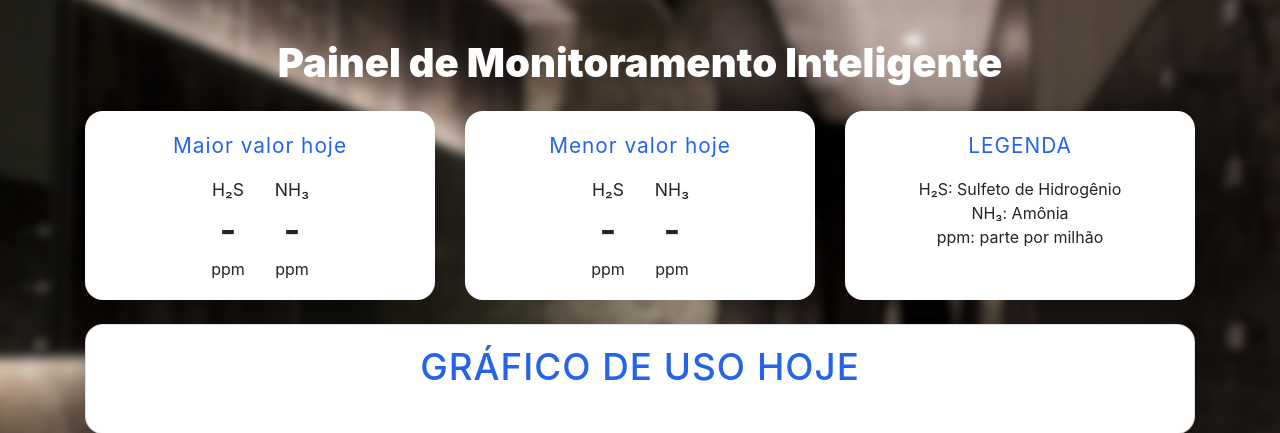
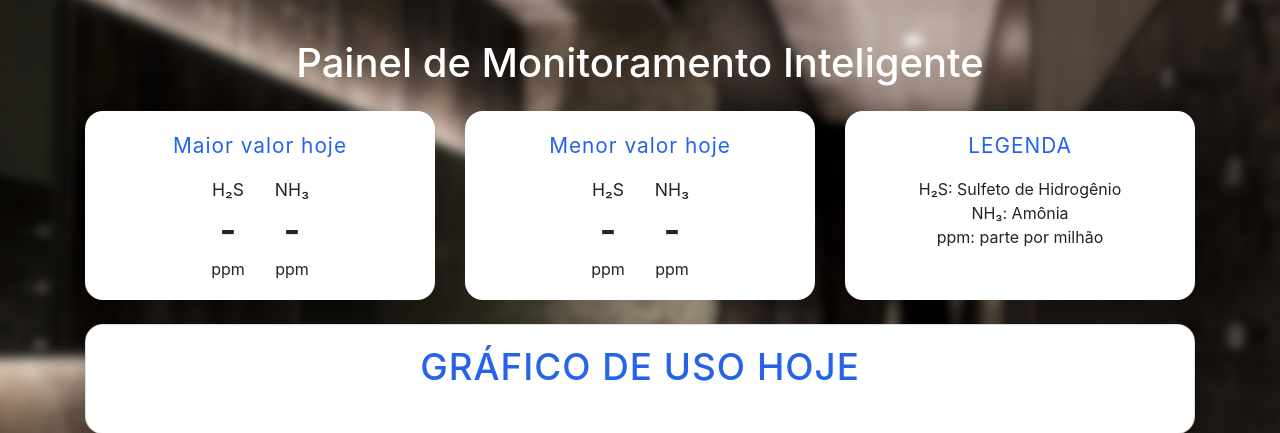
Before and after one commit to tech-espm/inter-3sem-2025-toilet-view, a Flask app: page /dashboard in a window 1280 px wide. Shown: the part 64-497 px from the top of the page. Run offline with Flask 3, Linux system fonts and the light colour scheme; data that the repository does not hold is empty; parts of the project's set-up code (start-up, migrations or seed data) failed here and were passed over; some libraries are stand-ins or nearby versions.

Commit message:
commit final

```diff
--- a/templates/index/dashboard.html
+++ b/templates/index/dashboard.html
@@ -3,7 +3,7 @@
 {% block body %}
 <div class="container">
 
-  <h1 class="my-4 text-center text-white" style="font-weight: 900;">Painel de Monitoramento Inteligente</h1>
+  <h1 class="my-4 text-center text-white">Painel de Monitoramento Inteligente</h1>
 
   <div class="row justify-content-center mb-4 gap-5">
     <div class="col-md-4 col-12 d-flex justify-content-center mb-3 mb-md-0">
```
